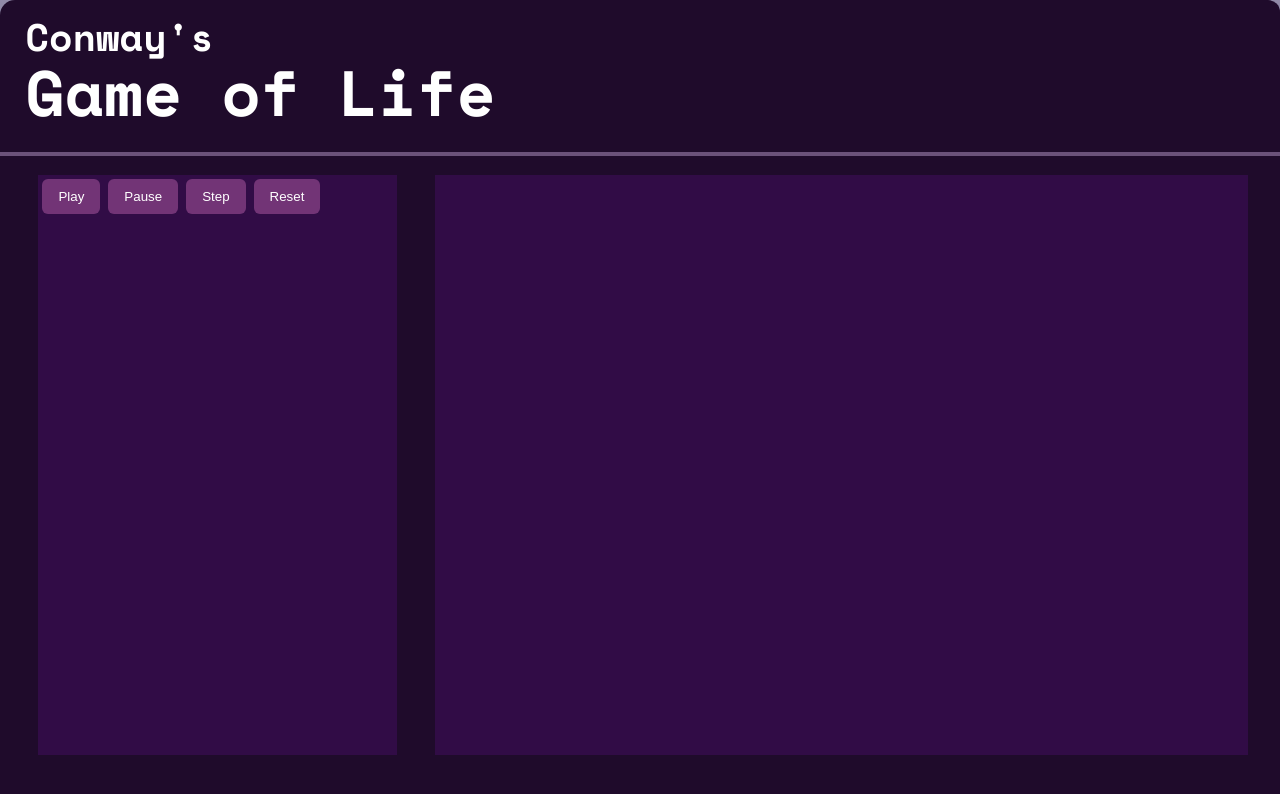
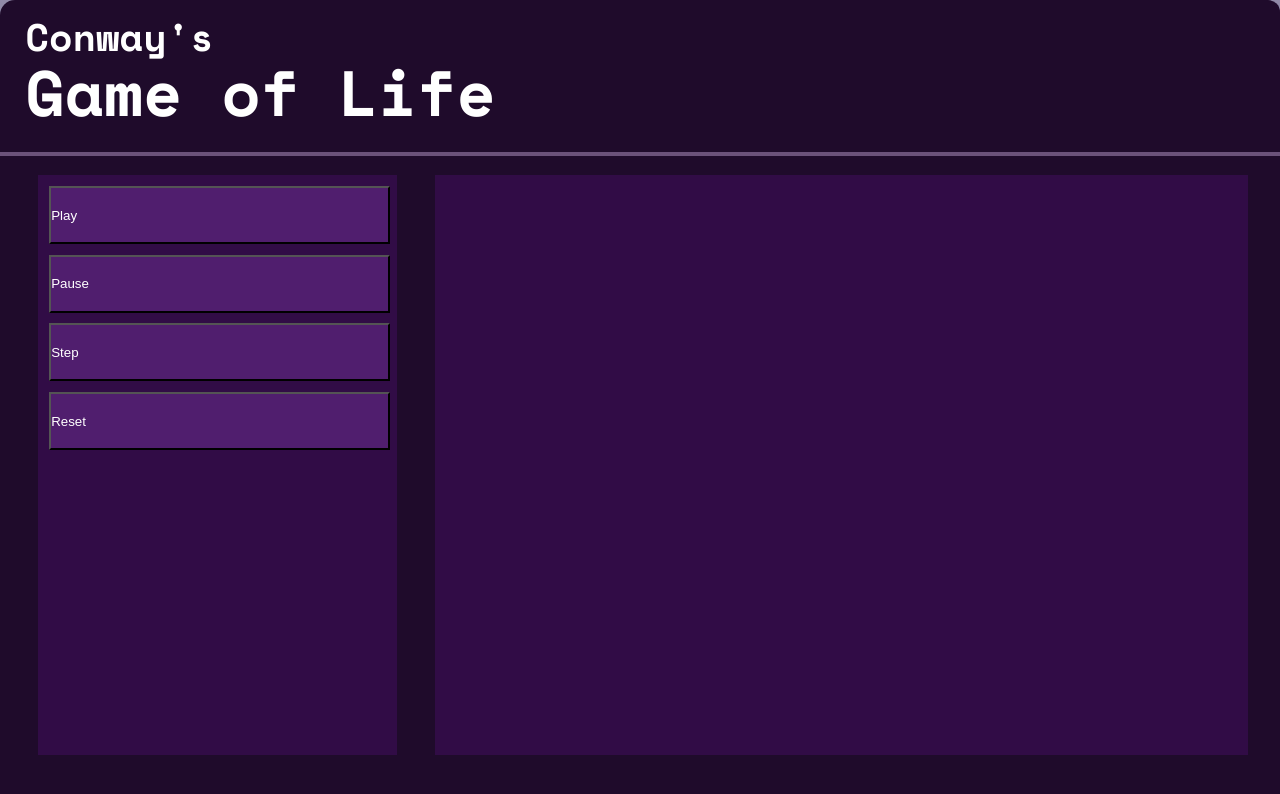
Before and after one commit to Jason-M-Brown/game_of_life, a React (Vite) app in the folder path/src/frontend/client/: page / in a window 1280 px wide. Shown: the top 794 px of the page. Built offline with nearby package versions, Linux system fonts and the light colour scheme.

Commit message:
Swapped Step and Reset to a momentButton rathert hen a toggle

```diff
--- a/path/src/frontend/client/src/main/OptionsPanel/Buttons/ResetButton.tsx
+++ b/path/src/frontend/client/src/main/OptionsPanel/Buttons/ResetButton.tsx
@@ -1,28 +1,18 @@
-import ToggleButton from "../interface/ToggleButton"
+import MomentButton from "../interface/MomentButton"
 
-interface ResetButtonProps {
-    isActive: boolean;
-    onActivate: () => void;
-}
+
 
 //TO DO: Attach what to do when clicked here
-async function callPlayBackend() {
+async function callResetBackend() {
 
 }
 
-function ResetButton({isActive, onActivate}: ResetButtonProps) {
-    const handleClick = () => {
-        onActivate();
-        callPlayBackend();
-    };
-
-
+function ResetButton() {
     return (
-        <ToggleButton
-            lable="Reset"
-            isActive={isActive}
-            onActivate={handleClick}
-            />
+        <MomentButton
+        label="Reset"
+        onTrigger={callResetBackend}
+        />
     );
 };
 
--- a/path/src/frontend/client/src/main/OptionsPanel/Buttons/StepButton.tsx
+++ b/path/src/frontend/client/src/main/OptionsPanel/Buttons/StepButton.tsx
@@ -1,28 +1,17 @@
-import ToggleButton from "../interface/ToggleButton"
+import MomentButton from "../interface/MomentButton"
 
-interface StepButtonProps {
-    isActive: boolean;
-    onActivate: () => void;
-}
 
 //TO DO: Attach what to do when clicked here
-async function callPlayBackend() {
+async function callStepBackend() {
 
 }
 
-function StepButton({isActive, onActivate}: StepButtonProps) {
-    const handleClick = () => {
-        onActivate();
-        callPlayBackend();
-    };
-
-
+function StepButton() {
     return (
-        <ToggleButton
-            lable="Step"
-            isActive={isActive}
-            onActivate={handleClick}
-            />
+        <MomentButton
+        label="Step"
+        onTrigger={callStepBackend}
+        />
     );
 };
 
--- a/path/src/frontend/client/src/main/OptionsPanel/OptionsPanel.tsx
+++ b/path/src/frontend/client/src/main/OptionsPanel/OptionsPanel.tsx
@@ -16,12 +16,11 @@ const panelStyle : React.CSSProperties = {
     boxSizing: "border-box",
 };
 
-type ActiveButton = "play" | "pause" | "step" | "reset" | null;
+type ActiveButton = "play" | "pause" |  null;
 
 function OptionsPanel() {
     const [activeButton, setActiveButton] = useState<ActiveButton>(null);
     return (
-        <>
         <main style={panelStyle}>
             <PlayButton
                 isActive={activeButton === "play"}
@@ -33,20 +32,11 @@ function OptionsPanel() {
                 onActivate={() => setActiveButton("pause")}
             />
 
-            <StepButton
-                isActive={activeButton === "step"}
-                onActivate={() => setActiveButton("step")}
-            />
+            <StepButton/>
+            <ResetButton/>
 
 
-
-            <ResetButton
-                isActive={activeButton === "reset"}
-                onActivate={() => setActiveButton("reset")}
-            />
-
         </main>
-        </>
     );
 };
 
--- /dev/null
+++ b/path/src/frontend/client/src/main/OptionsPanel/interface/MomentButton.tsx
@@ -0,0 +1,76 @@
+import { useState } from "react";
+
+export interface MomentaryButtonProps {
+    label: string;
+    onTrigger: () => void;
+    baseColor?: string;
+    hoverColor?: string;
+    activeColor?: string;
+    flashDurationMs?: number;
+}
+
+const DEFAULT_BASE = "rgb(80, 30, 110)";
+const DEFAULT_HOVER = "rgb(110, 50, 150)";
+const DEFAULT_ACTIVE = "rgb(150, 0, 237)";
+const DEFAULT_FLASH_MS = 150;
+
+function MomentaryButton({
+    label,
+    onTrigger,
+    baseColor = DEFAULT_BASE,
+    hoverColor = DEFAULT_HOVER,
+    activeColor = DEFAULT_ACTIVE,
+    flashDurationMs = DEFAULT_FLASH_MS,
+}: MomentaryButtonProps) {
+    const [isHovered, setIsHovered] = useState(false);
+    const [isFlashing, setIsFlashing] = useState(false);
+
+    const handleClick = () => {
+        setIsFlashing(true);
+        onTrigger();
+        window.setTimeout(() => setIsFlashing(false), flashDurationMs);
+    };
+
+    const backgroundColor = isFlashing
+        ? activeColor: isHovered
+        ? hoverColor: baseColor;
+
+    const style: React.CSSProperties = {
+        //Style Box
+        backgroundColor,
+        width: "95%",
+        height: "10%",
+        boxSizing: "border-box",
+        display: "flex",
+
+
+        //Style Text
+        color: "white",
+
+        //Location
+        justifyContent: "center",
+        flexDirection: "column",
+        gap: "8px",
+        margin: "3%",
+        cursor: "pointer",
+
+
+
+        //Transition
+        transition: "background-color 0.20s ease-in-out",
+
+    };
+
+    return (
+        <button
+            style={style}
+            onMouseEnter={() => setIsHovered(true)}
+            onMouseLeave={() => setIsHovered(false)}
+            onClick={handleClick}
+        >
+            {label}
+        </button>
+    );
+}
+
+export default MomentaryButton;
--- a/path/src/frontend/client/src/main/OptionsPanel/interface/ToggleButton.tsx
+++ b/path/src/frontend/client/src/main/OptionsPanel/interface/ToggleButton.tsx
@@ -9,9 +9,9 @@ export interface ToggleButtonProps {
     activeColor?: string;
 }
 
-const DEFAULT_BASE   = "rgb(114, 52, 118)";
-const DEFAULT_HOVER  = "rgb(1, 255, 242)";
-const DEFAULT_ACTIVE = "rgb(237, 0, 0)";
+const DEFAULT_BASE = "rgb(80, 30, 110)";
+const DEFAULT_HOVER = "rgb(110, 50, 150)";
+const DEFAULT_ACTIVE = "rgb(150, 0, 237)";
 
 function ToggleButton({
     lable,
@@ -28,14 +28,27 @@ function ToggleButton({
             ? hoverColor: baseColor;
 
         const style: React.CSSProperties = {
+            //Style Box
             backgroundColor,
+            width: "95%",
+            height: "10%",
+            boxSizing: "border-box",
+            display: "flex",
+
+
+            //Style Text
             color: "white",
-            border: "none",
-            borderRadius: "6px",
-            padding: "10px 16px",
-            margin: "4px",
+
+            //Location
+            justifyContent: "center",
+            flexDirection: "column",
+            gap: "8px",
+            margin: "3%",
             cursor: "pointer",
-            transition: "background-color 0.15s ease-in-out",
+
+            //Transition
+            transition: "background-color 0.20s ease-in-out",
+
         };
 
         return (
```
